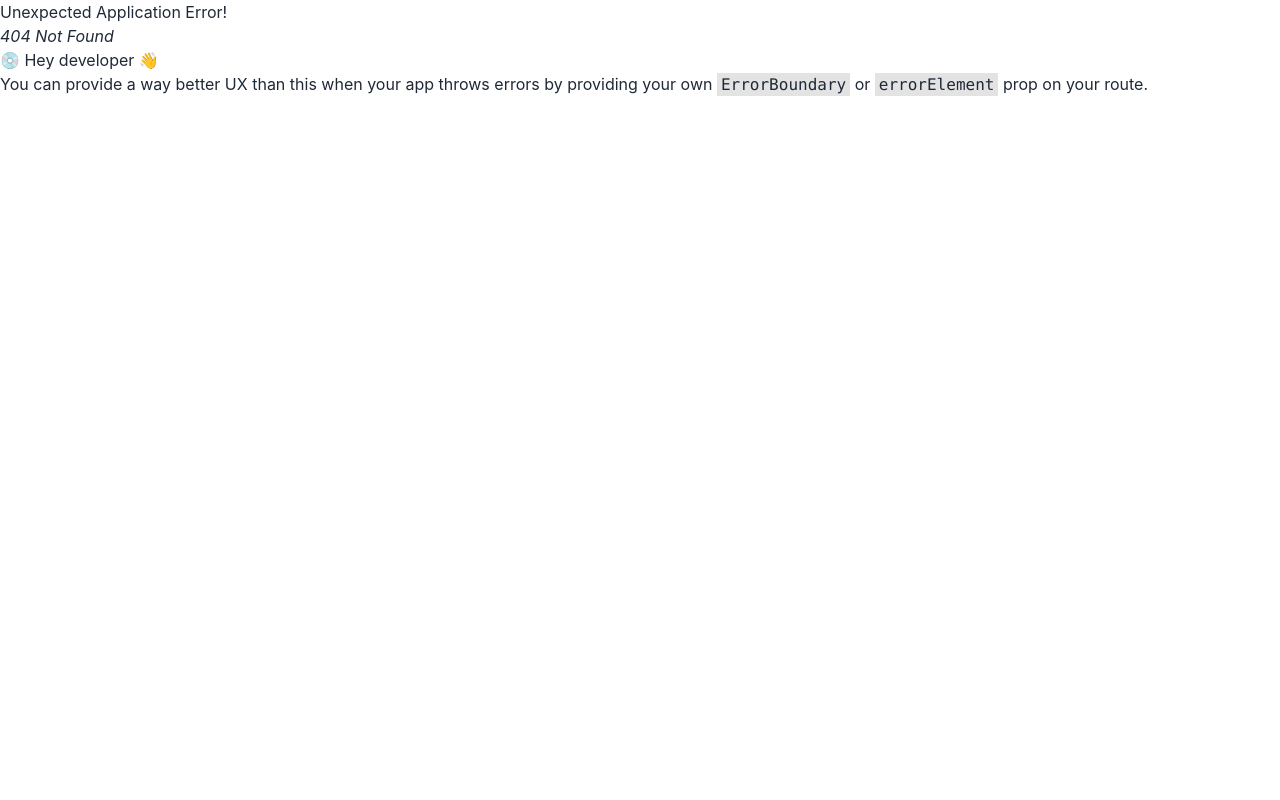
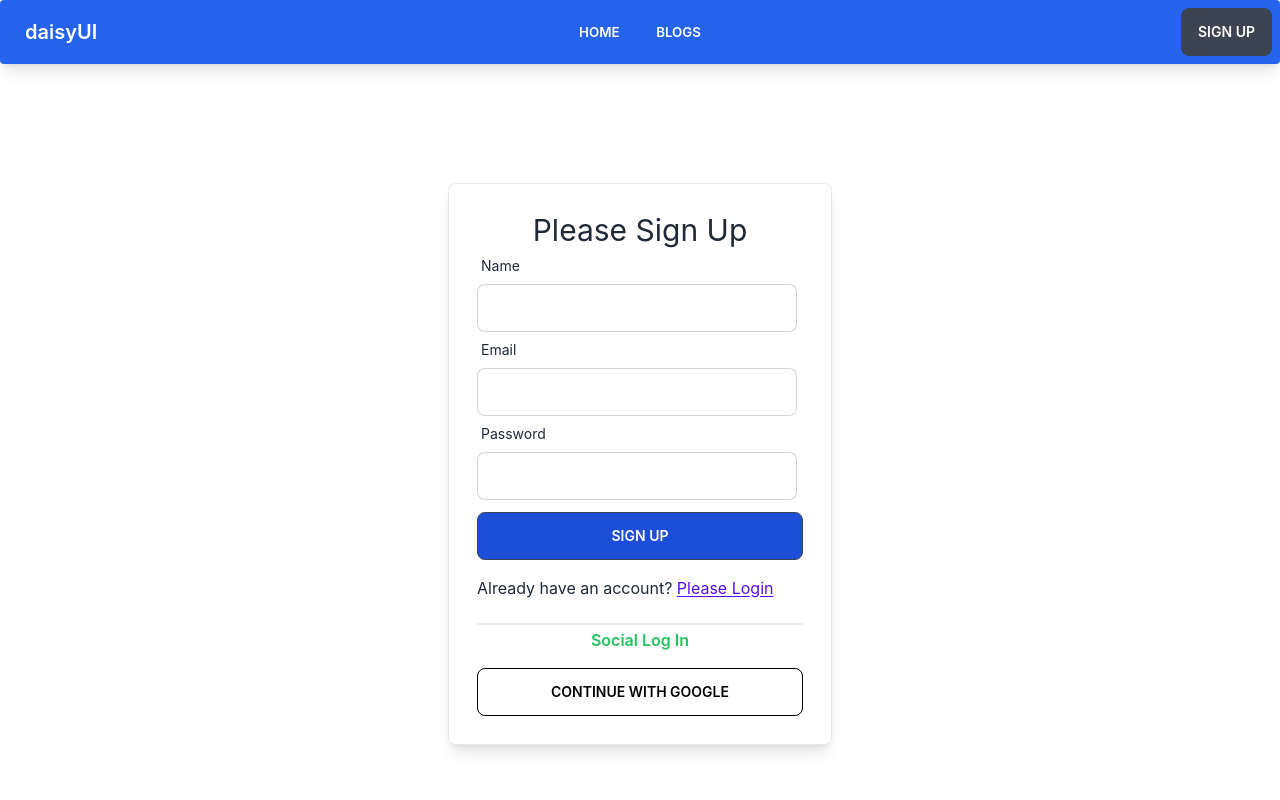
Before and after one commit to fazlarabby1/laptop-hub-client, a React (Create React App) app: page /login in a window 1280 px wide. Before the commit this address had no page. Shown: the top 800 px of the page. Built offline with nearby package versions, Linux system fonts and the light colour scheme.

Commit message:
implemented signup method and updated user name

```diff
--- a/src/Pages/Home/Categories/Categories.js
+++ b/src/Pages/Home/Categories/Categories.js
@@ -1,7 +1,5 @@
-import React, { useContext, useEffect, useState } from 'react';
-import { Link } from 'react-router-dom';
+import React, { useEffect, useState } from 'react';
 import Loading from '../../../components/Loading/Loading';
-import { AuthContext } from '../../../contexts/AuthProvider';
 import CategoryCard from './CategoryCard/CategoryCard';
 
 const Categories = () => {
--- a/src/Pages/SignUp/SignUp.js
+++ b/src/Pages/SignUp/SignUp.js
@@ -11,37 +11,35 @@ const SignUp = () => {
     const navigate = useNavigate();
     const { createUser, updateUser } = useContext(AuthContext);
     const [error, setError] = useState('');
+    const [signupError, setSignupError] = useState(null);
+    const [loading, setLoading] = useState(true);
 
     const handleSignUp = data => {
         const name = data.name;
         const email = data.email;
         const password = data.password;
-        console.log(name, email, password);
 
-        // setError('')
-        // createUser(email, password)
-        //     .then(result => {
-        //         console.log(result.user);
-        //         toast.success('User Created Successfully')
-        //         const userInfo = {
-        //             displayName: name
-        //         }
-
-        //         updateUser(userInfo)
-        //             .then(() => {
-        //                 // saveUser(name, email);
-        //             })
-        //             .catch(error => console.log(error));
-
-        //     })
-        //     .catch(error => setError(error))
+        setSignupError(null);
+        createUser(email, password)
+            .then(result => {
+                console.log(result);
+                const userInfo = {
+                    displayName: name
+                }
+                updateUser(userInfo)
+                    .then(() => {
+                        toast.success('User Created Successfully');
+                    })
+                    .catch(err=> console.log(err))
+            })
+            .catch(error => setSignupError(error))
     }
 
     return (
         <div className='h-[800px] flex justify-center items-center'>
 
             <div className='w-96 p-7 border shadow-lg rounded-lg'>
-                <h2 className='text-3xl text-center'>Sign Up</h2>
+                <h2 className='text-3xl text-center'>Please Sign Up</h2>
                 <form onSubmit={handleSubmit(handleSignUp)}>
                     <div className="form-control w-full max-w-xs">
                         <label className="label">
@@ -72,19 +70,20 @@ const SignUp = () => {
                         <input className="input input-bordered w-full max-w-xs" type='password'
                             {...register('password', {
                                 required: "Password is required",
-                                minLength: { value: 8, message: 'Password muts be at least 8 characters long'}
+                                minLength: { value: 8, message: 'Password muts be at least 8 characters long' }
                             })}
-                            // , pattern: { value: /^(?=.*[A-Z])(?=.*[!@#$&*%*#])(?=.*[0-9].*[0-9])(?=.*[a-z])/, message: ' Password must contain 1 uppercase, 1 lowercase, 2 digits, and 1 special symbol' }
                         />
                         {errors.password && <p className='text-red-600'>{errors.password?.message}</p>}
                     </div>
                     {error?.message && <p className='text-red-600'>{error?.message}</p>}
 
-                    <input className='btn w-full mt-3' type="submit" value='Sign Up' />
+                    {signupError && <p className='text-red-600'>{signupError?.message}</p>}
+                    <input className='btn bg-blue-700 w-full mt-3' type="submit" value='Sign Up' />
                 </form>
 
-                <p className='mt-4'>Already have an account? <Link to='/login' className='text-secondary'>Please Login</Link></p>
-                <div className="divider">OR</div>
+                <p className='mt-4'>Already have an account? <Link to='/login' className='text-primary underline underline-offset-2'>Please Login</Link></p>
+                <div className="divider"></div>
+                <p className='text-center -mt-5 font-semibold text-green-500'>Social Log In</p>
                 <button className='btn btn-outline mt-4 w-full text-black'>Continue With Google</button>
             </div>
         </div>
--- a/src/ProductSummaryCard/ProductSummaryCard.js
+++ b/src/ProductSummaryCard/ProductSummaryCard.js
@@ -1,13 +1,13 @@
 import React from 'react';
-import { FaMapMarkerAlt } from 'react-icons/fa';
+import { FaMapMarkerAlt, FaCheckCircle } from 'react-icons/fa';
 
 const ProductSummaryCard = ({ product }) => {
     console.log(product)
-    const { brand, image, location, originalPrice, postedTime, price, productName, sellerName, usedTime } = product;
+    const { brand, image, location, originalPrice, postedTime, price, productName, sellerName, usedTime, verified } = product;
     return (
         <div className="rounded-md shadow-lg border">
             <div className="flex justify-between p-3">
-                <h2 className="text-sm font-semibold leading-none mb-2">Seller Name: <span className='text-violet-700 font-bold'>{sellerName}</span></h2>
+                <h2 className="text-sm font-semibold leading-none mb-2">Seller Name: <span className='text-violet-700 font-bold'>{sellerName}</span>{verified && <FaCheckCircle />}</h2>
                 <p className="flex text-sm leading-none"><FaMapMarkerAlt className='text-blue-700' /> <span>{location}</span></p>
             </div>
             <img src={image} alt="" className="w-4/5 h-60 mx-auto" />
@@ -24,6 +24,9 @@ const ProductSummaryCard = ({ product }) => {
                     <p className='font-semibold'>Posted Time: <span className='font-normal'>{postedTime}</span></p>
                     <p className='font-semibold'>Used Time: <span className='font-normal'>{usedTime}</span></p>
                 </div>
+                <div className='flex justify-center mt-5'>
+                    <button className='btn btn-primary w-1/2'>Purchase</button>
+                </div>
             </div>
         </div>
     );
--- a/src/Routes/Routes/Routes.js
+++ b/src/Routes/Routes/Routes.js
@@ -27,6 +27,10 @@ export const router = createBrowserRouter([
                 path: '/signup',
                 element: <SignUp></SignUp>
             },
+            {
+                path: '/login',
+                element: <SignUp></SignUp>
+            },
         ]
     }
 ])
--- a/src/contexts/AuthProvider.js
+++ b/src/contexts/AuthProvider.js
@@ -1,9 +1,9 @@
 import React, { createContext, useState } from 'react';
 import { app } from '../firebase/firebase.config';
-import { getAuth, signInWithEmailAndPassword, updateProfile } from 'firebase/auth';
+import { createUserWithEmailAndPassword, getAuth, signInWithEmailAndPassword, updateProfile } from 'firebase/auth';
 
 export const AuthContext = createContext();
-const auth = getAuth(app)
+const auth = getAuth(app);
 
 const AuthProvider = ({ children }) => {
     const [categoryId, setCategoryId] = useState('');
@@ -12,7 +12,7 @@ const AuthProvider = ({ children }) => {
 
     const createUser = (email, password) => {
         setLoading(true);
-        return signInWithEmailAndPassword(auth, email, password);
+        return createUserWithEmailAndPassword(auth, email, password);
     };
 
     const updateUser = (userInfo) => {
```
Lines whose indentation alone changed are shown as unchanged.
